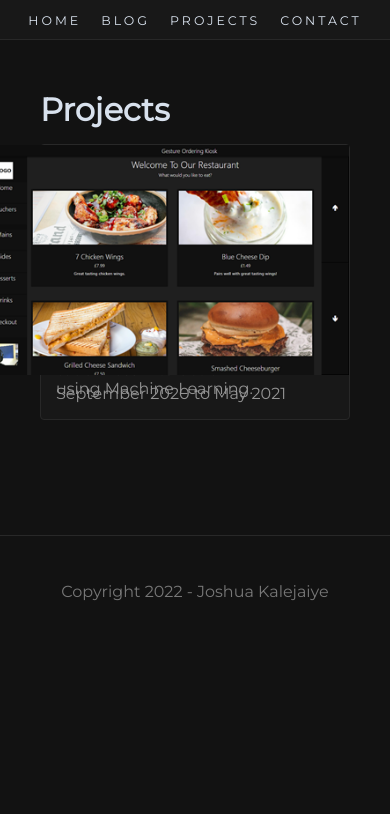
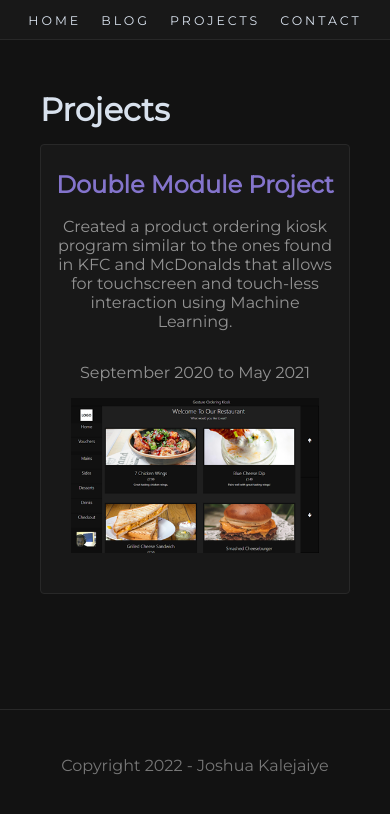
Before and after one commit to joshuakalejaiye/personal-blog-v2, a Next.js app: page /projects in a window 390 px wide. Shown: the top 814 px of the page. Built offline with nearby package versions, Linux system fonts and the light colour scheme.

Commit message:
responsive cards

```diff
--- a/components/Header/Header.styles.tsx
+++ b/components/Header/Header.styles.tsx
@@ -26,7 +26,7 @@ const NavItem = styled.a`
   }
 
   @media (min-width: 660px) {
-    font-size: 14px;
+    font-size: 17px;
   }
 `
 
--- a/components/SingleArticle/SingleArticle.styles.ts
+++ b/components/SingleArticle/SingleArticle.styles.ts
@@ -19,6 +19,13 @@ const ArticleCard = styled.div<CardProps>`
     cursor: pointer;
     background-color: ${(props) => props.theme.tertiary};
   }
+
+  //for mobile
+  @media (max-width: 785px) {
+    flex-direction: column;
+    min-height: 450px;
+    text-align: center;
+  }
 `
 
 const Content = styled.div`
@@ -26,9 +33,10 @@ const Content = styled.div`
   flex-direction: column;
   margin-right: 80px;
   //for mobile
-  @media (max-width: 600px) {
+  @media (max-width: 785px) {
     flex-direction: column;
     color: ${(props) => props.theme.fontColor};
+    margin-right: 0;
   }
 `
 
@@ -41,8 +49,12 @@ const Subtitle = styled.p`
   //for desktop
   color: ${(props) => props.theme.light};
 
-  @media (min-width: 600px) {
+  @media (min-width: 785px) {
     padding-right: 280px;
+  }
+
+  @media (max-width: 785px) {
+    padding-right: 0px;
   }
 `
 
@@ -56,14 +68,34 @@ const Date = styled.p`
   position: absolute;
   bottom: 0;
   color: ${(props) => props.theme.light};
+
+  @media (max-width: 785px) {
+    position: relative;
+  }
 `
 
 const Image = styled.img`
   position: absolute;
   right: 0px;
-  top: 0px;
+  top: 0;
   margin: 0;
   padding: 0;
+
+  @media (max-width: 785px) {
+    position: relative;
+    justify-content: center;
+  }
 `
 
-export { Title, Subtitle, ArticleType, ArticleCard, Date, Image, Content }
+const ImageContainer = styled.div``
+
+export {
+  Title,
+  Subtitle,
+  ArticleType,
+  ArticleCard,
+  Date,
+  Image,
+  Content,
+  ImageContainer,
+}
--- a/components/SingleArticle/SingleArticle.tsx
+++ b/components/SingleArticle/SingleArticle.tsx
@@ -1,5 +1,5 @@
 import { useRouter } from "next/router"
-import React, { FunctionComponent } from "react"
+import React, { FunctionComponent, useEffect, useState } from "react"
 import { ArticleData } from "../../ArticleData"
 
 import { routes } from "../../site-details"
@@ -23,10 +23,23 @@ const SingleArticle: FunctionComponent<SingleArticleProps> = ({
     banner,
     bannerAltText,
   } = articleData
-  const cardHeight = 230
-  // const imageWidth = 155
 
-  console.log(banner)
+  const [cardHeight, setCardHeight] = useState(230)
+
+  const handleImageResize = (e: any) => {
+    if (e.matches) {
+      setCardHeight(155)
+    } else {
+      setCardHeight(230)
+    }
+  }
+
+  useEffect(() => {
+    const mediaQuery = window.matchMedia("(max-width: 450px)")
+    mediaQuery.addListener(handleImageResize)
+    handleImageResize(mediaQuery)
+    return () => mediaQuery.removeListener(handleImageResize)
+  }, [])
 
   return (
     <Styled.ArticleCard
@@ -46,9 +59,11 @@ const SingleArticle: FunctionComponent<SingleArticleProps> = ({
         <Styled.Subtitle>{subtitle}</Styled.Subtitle>
         <Styled.Date>{String(date)}</Styled.Date>
       </Styled.Content>
-      {banner && (
-        <Styled.Image src={banner} height={cardHeight} alt={bannerAltText} />
-      )}
+      <Styled.ImageContainer>
+        {banner && (
+          <Styled.Image src={banner} height={cardHeight} alt={bannerAltText} />
+        )}
+      </Styled.ImageContainer>
     </Styled.ArticleCard>
   )
 }
--- a/styles/globals.css
+++ /dev/null
@@ -1,17 +0,0 @@
-@import url("https://fonts.googleapis.com/css2?family=Montserrat&display=swap");
-
-* {
-  box-sizing: border-box;
-}
-
-body {
-  font-size: 0.9rem;
-  font-family: "Montserrat", sans-serif;
-  margin: 0;
-  padding: 0;
-}
-
-a {
-  text-decoration: none;
-  color: #000;
-}
--- a/styles/themes.ts
+++ b/styles/themes.ts
@@ -26,7 +26,7 @@ export const darkTheme: ThemeType = {
   light: "#939393",
   fontColor: "#d8e1ed",
   btnFontColor: "#282828",
-  accent: "#685bcc",
+  accent: "#8474cc",
 }
 
 export const GlobalStyles = createGlobalStyle<{ theme: ThemeType }>`
@@ -40,7 +40,7 @@ export const GlobalStyles = createGlobalStyle<{ theme: ThemeType }>`
   }
 
   body {
-    font-size: 0.9rem;
+    font-size: 15px;
     font-family: "Montserrat", sans-serif;
     margin: 0;
     padding: 0;
@@ -48,7 +48,7 @@ export const GlobalStyles = createGlobalStyle<{ theme: ThemeType }>`
     color: ${(props) => props.theme.fontColor};
 
     @media (max-width: 1000px) {
-        font-size: 1.0rem;
+        font-size: 16px;
     }
   }
 
```
Also changed, not shown: pages/index.tsx (+18 -1 lines).
